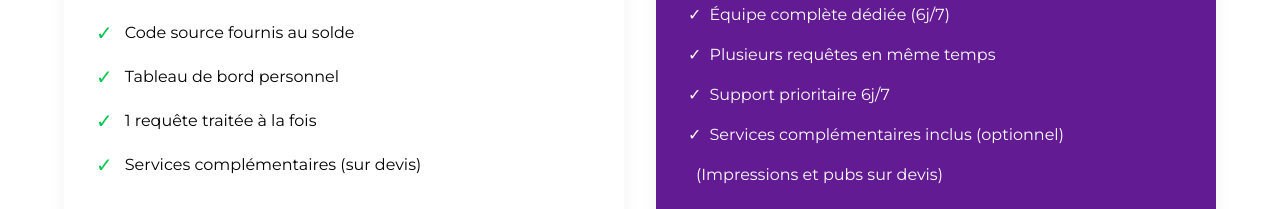
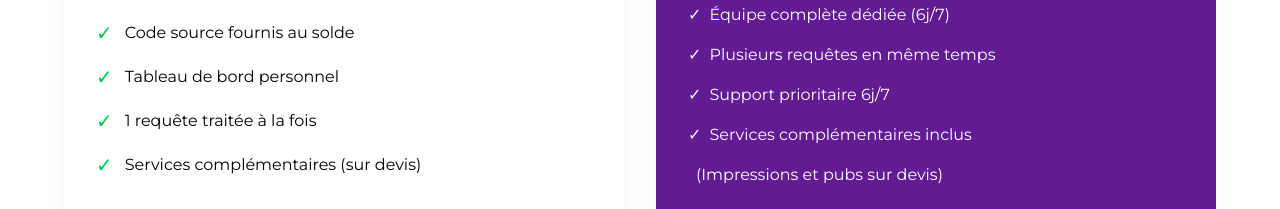
Before and after one commit to Vmontcho/apps, a Next.js app: page / in a window 1280 px wide. Shown: the part 4194-4403 px from the top of the page. Built offline with nearby package versions, Linux system fonts and the light colour scheme.

Commit message:
Update v7.8

```diff
--- a/src/app/page.tsx
+++ b/src/app/page.tsx
@@ -339,7 +339,7 @@ export default function Home() {
                 </div>
                 <div className="flex items-start gap-2">
                   <span className="text-left">✓</span>
-                  <p>Services complémentaires inclus (optionnel)</p>
+                  <p>Services complémentaires inclus</p>
                 </div>
                 <div className="flex items-start gap-2">
                   <span className="text-left"></span>
```
